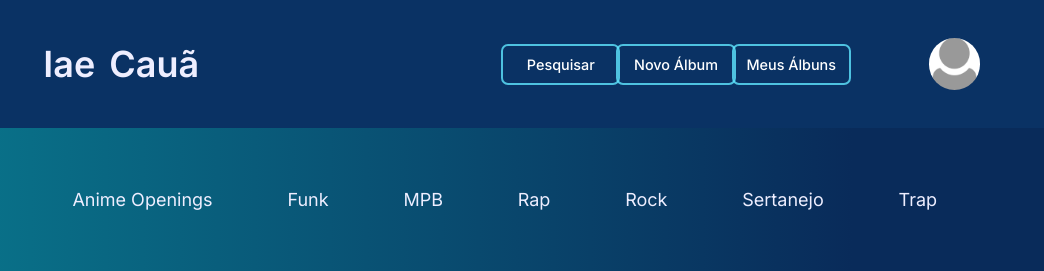
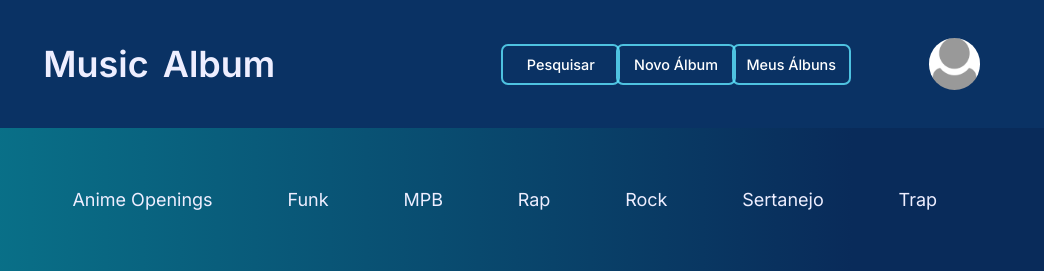
Before and after one commit to adriantorress/Music-Album, a website: page front_end/user.html in a window 1280 px wide. Shown: the top 271 px of the page, 236-1280 px from the left. Drawn offline with nearby package versions, Linux system fonts and the light colour scheme; sample sign-in values are in the browser's storage.

Commit message:
retornando ao padrão

```diff
--- a/front_end/user.html
+++ b/front_end/user.html
@@ -29,7 +29,7 @@
         </a>
       </div>
       <div class="nav-greetings">
-        <h2>Iae Cauã</h2>
+        <h2>Music Album</h2>
       </div>
       <div class="nav-button">
         <a href=" " class="nav-a" title="Pesquisar">Pesquisar</a>
```
